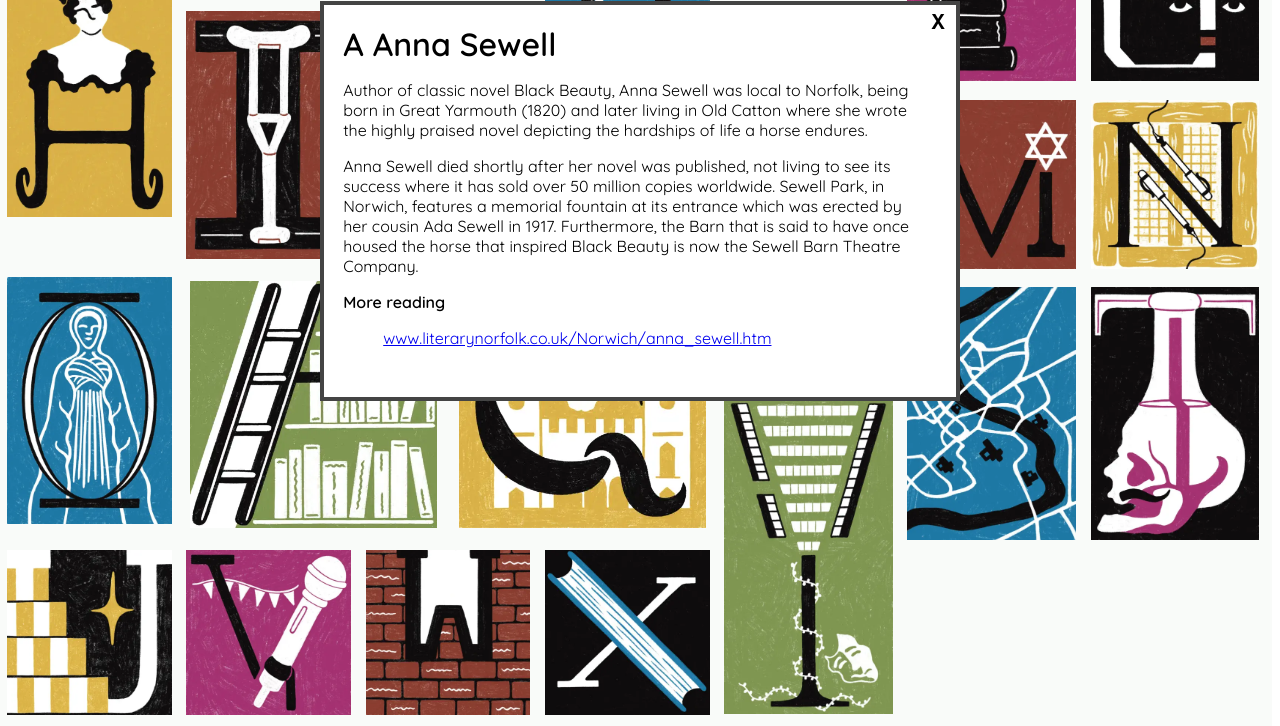
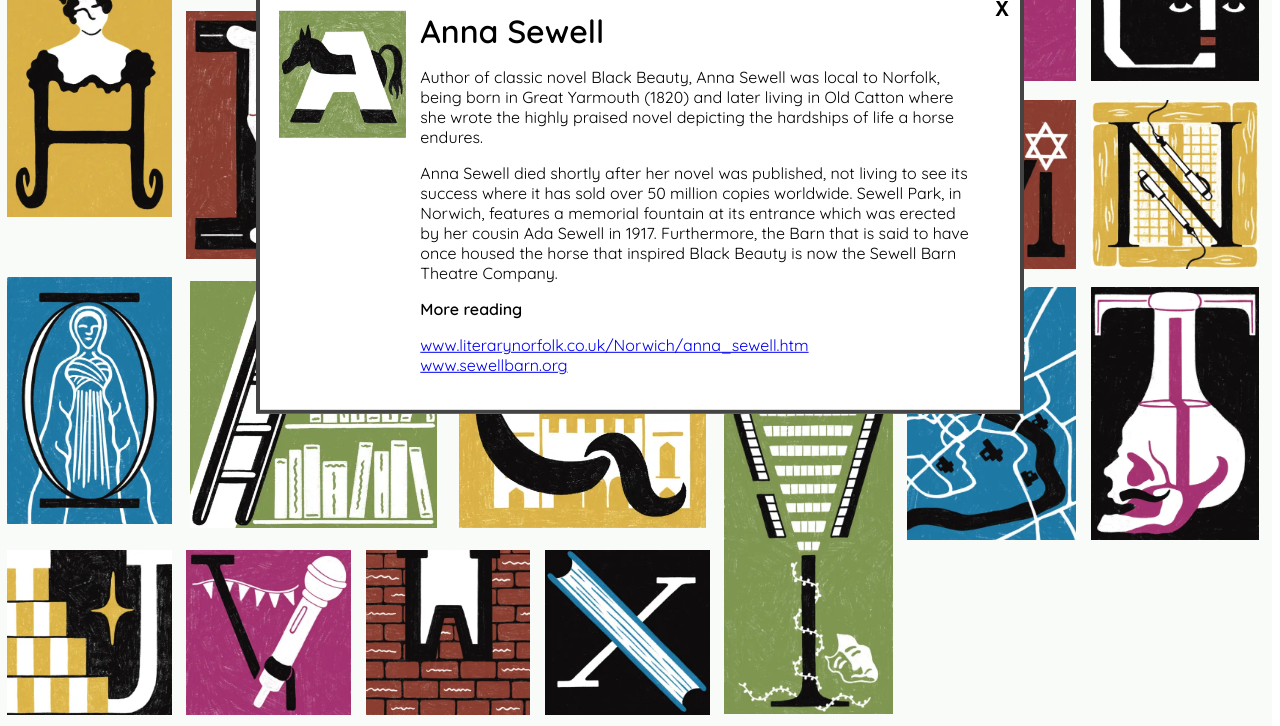
Before and after one commit to paulsturn/emma-norwich, a plain HTML site: page index.htm in a window 1280 px wide. Both pictures are taken after a click on the element 89 px from the left and 111 px from the top of the page. Shown: the part 199-925 px from the top of the page. Drawn offline with Linux system fonts and the light colour scheme.

Commit message:
Update popup

```diff
--- a/index.htm
+++ b/index.htm
@@ -134,10 +134,12 @@
 
 <div id="overlay" class="overlay-style">
   <div class="overlay-inner">
+    <div class="overlay-left">
       <div id="close-overlay" class="close">X</div>
-
-    <h1><span>A</span> Anna Sewell</h1>
-
+      <img class="img-a img-overlay" src="img/Letters/a.webp">
+    </div>
+    <div class="overlay-right">
+      <h1>Anna Sewell</h1>
       <p>
         Author of classic novel Black Beauty, Anna Sewell was local to Norfolk, being born in Great Yarmouth (1820) and later living in Old Catton where she wrote the highly praised novel depicting the hardships of life a horse endures.
       </p>
@@ -149,8 +151,9 @@
 
       <ul>
         <li><a href="https://www.literarynorfolk.co.uk/Norwich/anna_sewell.htm" target="_blank">www.literarynorfolk.co.uk/Norwich/anna_sewell.htm</a></li>
+        <li><a href="https://www.sewellbarn.org/" target="_blank">www.sewellbarn.org</a></li>
       </ul>
-
+    </div>
   </div>
 </div>
 
--- a/style/style.css
+++ b/style/style.css
@@ -31,8 +31,9 @@ body {
   color: #444;
 }
 
-
-
+ul{
+  padding: 0 0 0 0;
+}
 
 .box {
   background-color: #f9fbf9;
@@ -69,7 +70,7 @@ body {
 }
 .letter:hover{
   cursor: pointer;
-  transform: scale(1.02);
+  transform: scale(1.04);
 }
 
 #overlay{
@@ -79,16 +80,27 @@ body {
   top: 50%;
   left: 50%;
   transform: translate(-50%, -50%);
-  width:50%;
-  min-height:50%;
+  width:60%;
+  min-height:40%;
   padding:.2rem;
   z-index:50;
 }
 
 .overlay-inner{
+  display:flex;
   position: relative;
   padding:1rem 2rem 1rem 1rem;
 }
+
+.overlay-left{
+  width:20%;
+  padding-right:2%;
+}
+
+.overlay-right{
+  width:78%;
+}
+
 
 .close{
   position: absolute;
@@ -115,6 +127,9 @@ body {
   margin: 0 0 1rem 0;
 }
 
+.img-overlay{
+  width:140px;
+}
 
 .tint{
   position:absolute;
```
Also changed, not shown: style/style.min.css. Lines whose indentation alone changed are shown as unchanged.
